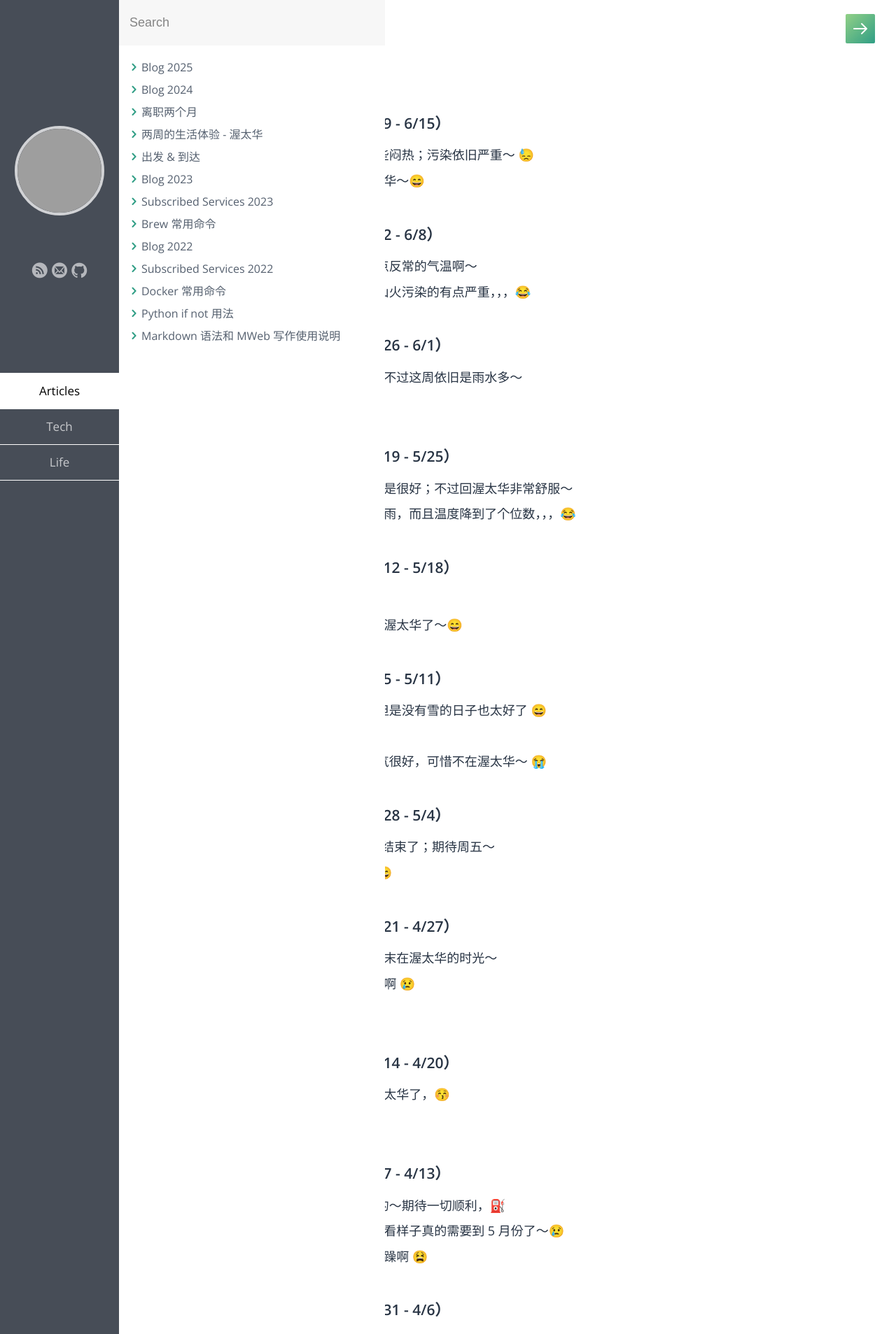
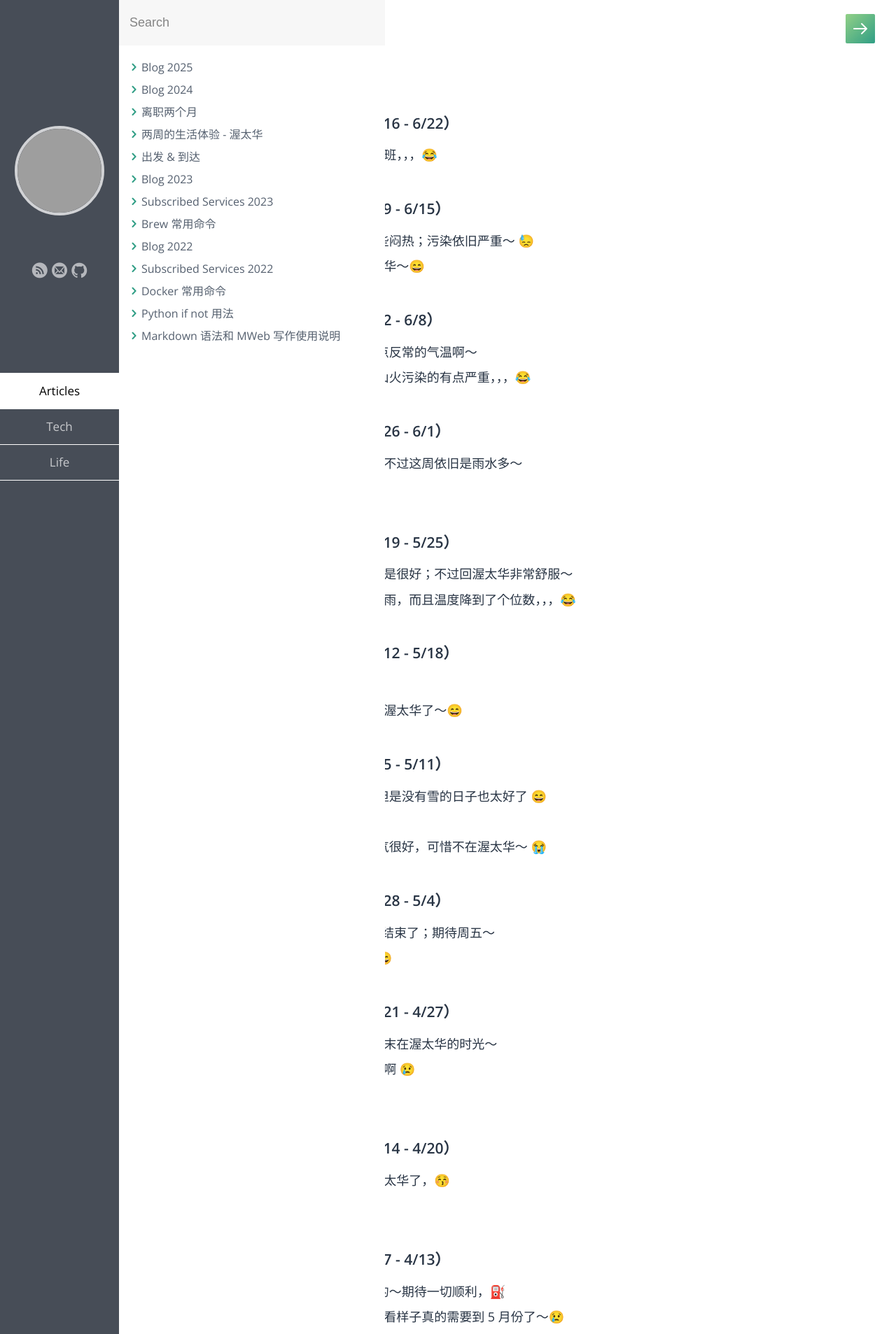
Before and after one commit to samxupeiran/samxupeiran.github.io, a Jekyll site: the page built from _posts/life/2025-01-02-my-blog.md, in a window 1280 px wide. Shown: the top 1907 px of the page at 70% size. Built offline with Jekyll 4.4.1, drawn with Linux system fonts in a browser that asks for light colours; some web fonts are replaced; grey boxes are pictures that could not be loaded.

Commit message:
feat: add weekly blog 6/16

```diff
--- a/_posts/life/2025-01-02-my-blog.md
+++ b/_posts/life/2025-01-02-my-blog.md
@@ -5,6 +5,9 @@ category: Life
 tags: Blog
 ---
 
+
+- ### 2025 年 6 月 第 3 周（6/16 - 6/22）
+     - 6/16 周末玩到完全不想上班，，，😂
 
 - ### 2025 年 6 月 第 2 周（6/9 - 6/15）
      - 6/1 最近天气不大好，有些闷热；污染依旧严重～ 😓
```
